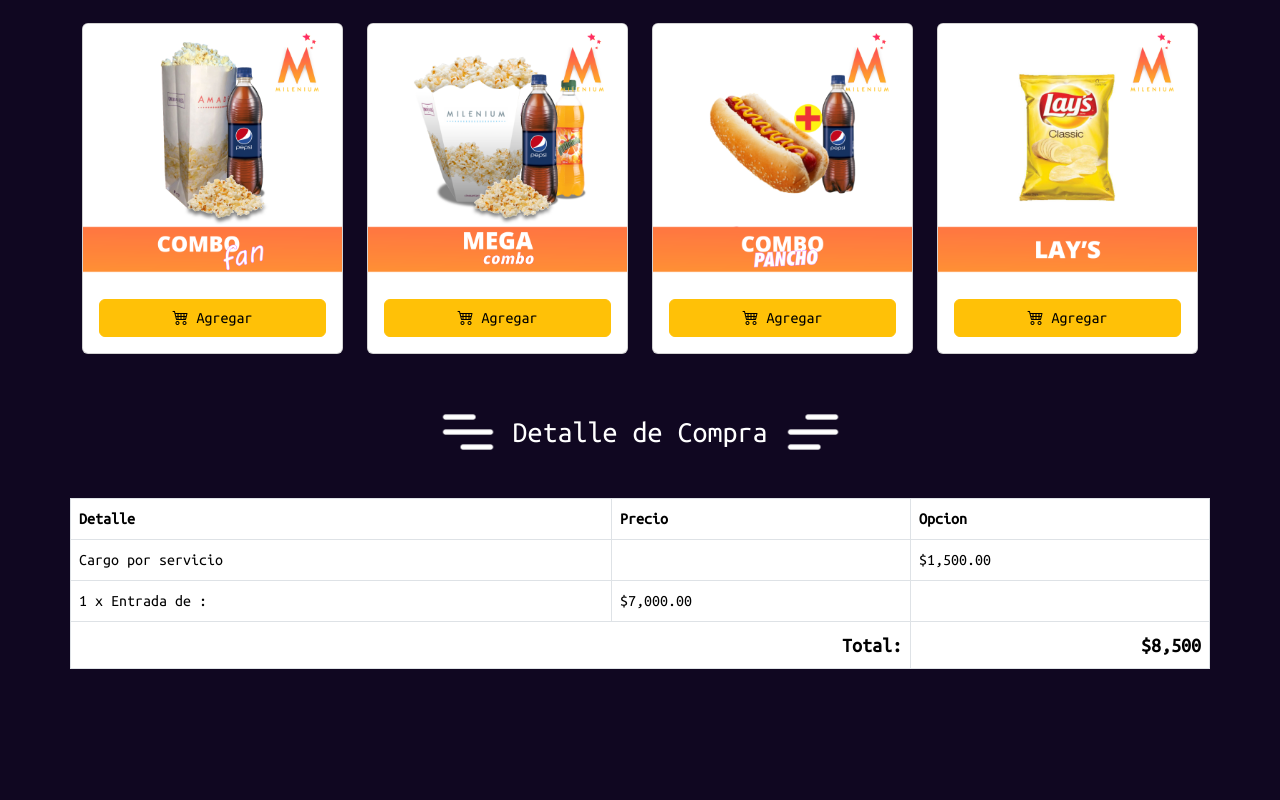
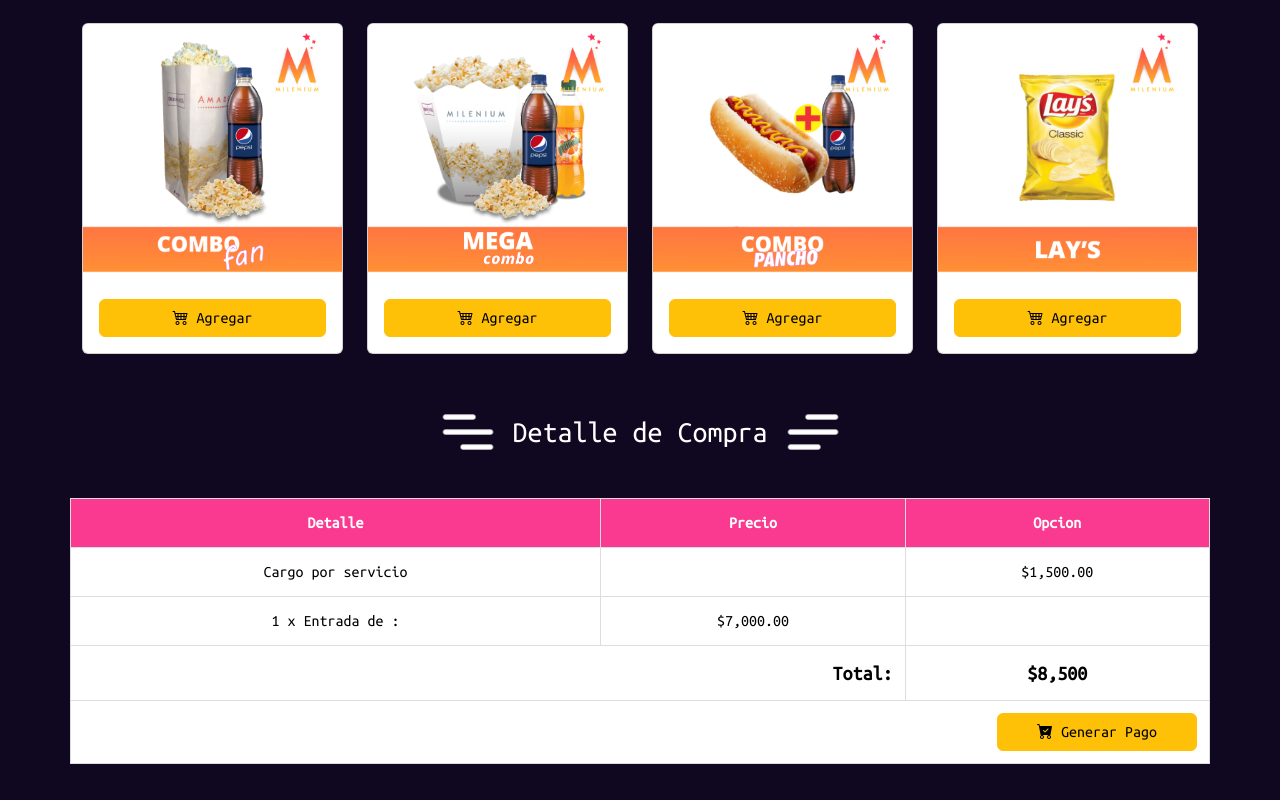
Before and after one commit to Ruvikv/Cine, a React (Create React App) app: page /compra in a window 1280 px wide. Shown: the part 1534-2334 px from the top of the page. Before the commit the page ends 2239 px from the top, so only its background shows below. Built offline with nearby package versions, Linux system fonts and the light colour scheme; no server answers.

Commit message:
boton para confirmar compra y generar pago

```diff
--- a/src/App.js
+++ b/src/App.js
@@ -7,7 +7,7 @@
 import './pages/carrousel1/carrousel1.css';
 import 'bootstrap/dist/css/bootstrap.min.css';
 
-import Pelicula from './components/detallePelicula/pelicula.jsx';
+import Pelicula from './components/pelicula/pelicula.jsx';
 import Compra from './components/compra/compra.jsx';
 
 
--- a/src/components/detalleCompra/detalleCompra.jsx
+++ b/src/components/detalleCompra/detalleCompra.jsx
@@ -84,8 +84,25 @@
                 <td colSpan="2" className="text-end" style={{ fontSize: '1.25rem', fontWeight: 'bold' }}>
                 Total:
                 </td>
-                <td className="text-end" style={{ fontSize: '1.25rem', fontWeight: 'bold' }}>
+                <td className="text-center" style={{ fontSize: '1.25rem', fontWeight: 'bold' }}>
                 ${total.toLocaleString()}
+                </td>
+            </tr>
+            {/* Fila del Botón */}
+            <tr>
+                <td colSpan="3" className="text-end">
+                <button
+                    className="btn btn-warning"
+                    style={{
+                    width: '200px',
+                    fontSize: '1rem',
+                    }}
+                >
+                    <i className="fas fa-shopping-cart me-2">
+                    <i className="bi bi-cart-check-fill"></i>
+                    </i>
+                    Generar Pago
+                </button>
                 </td>
             </tr>
             </tbody>
```
